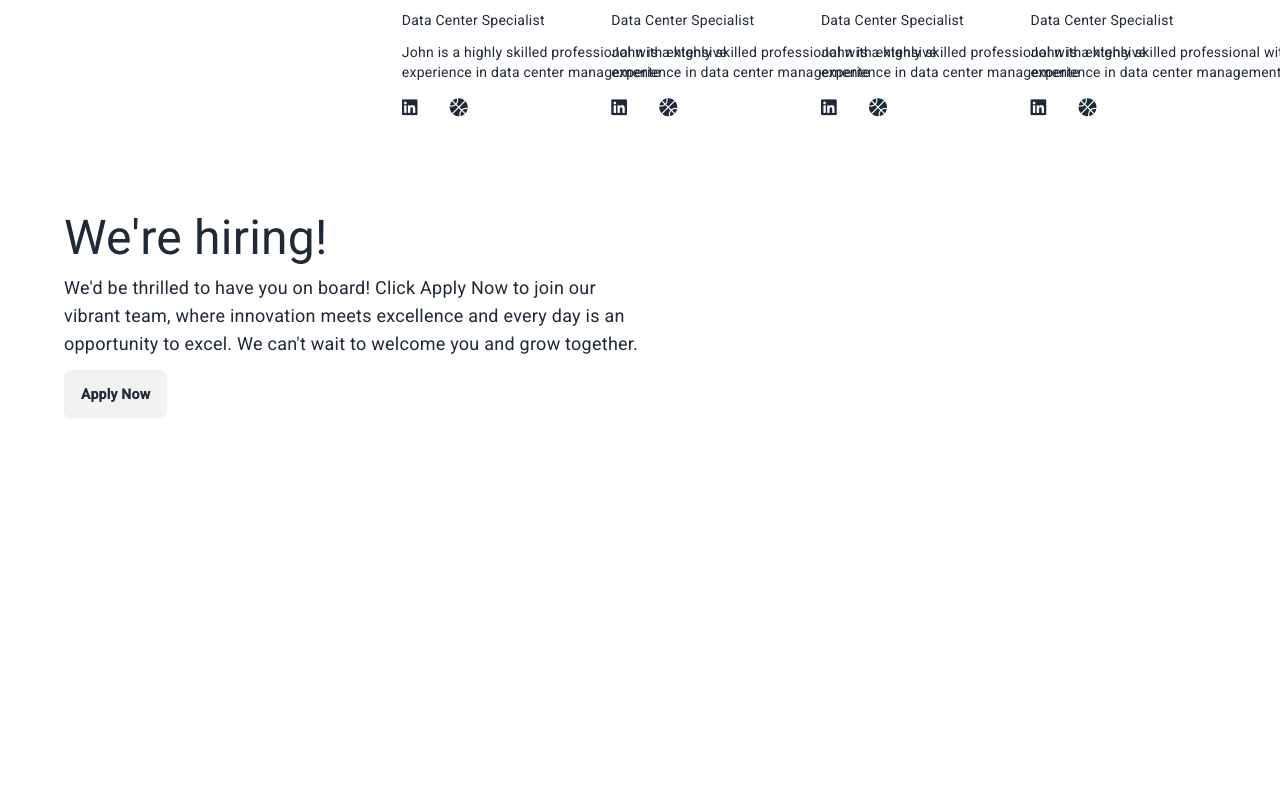
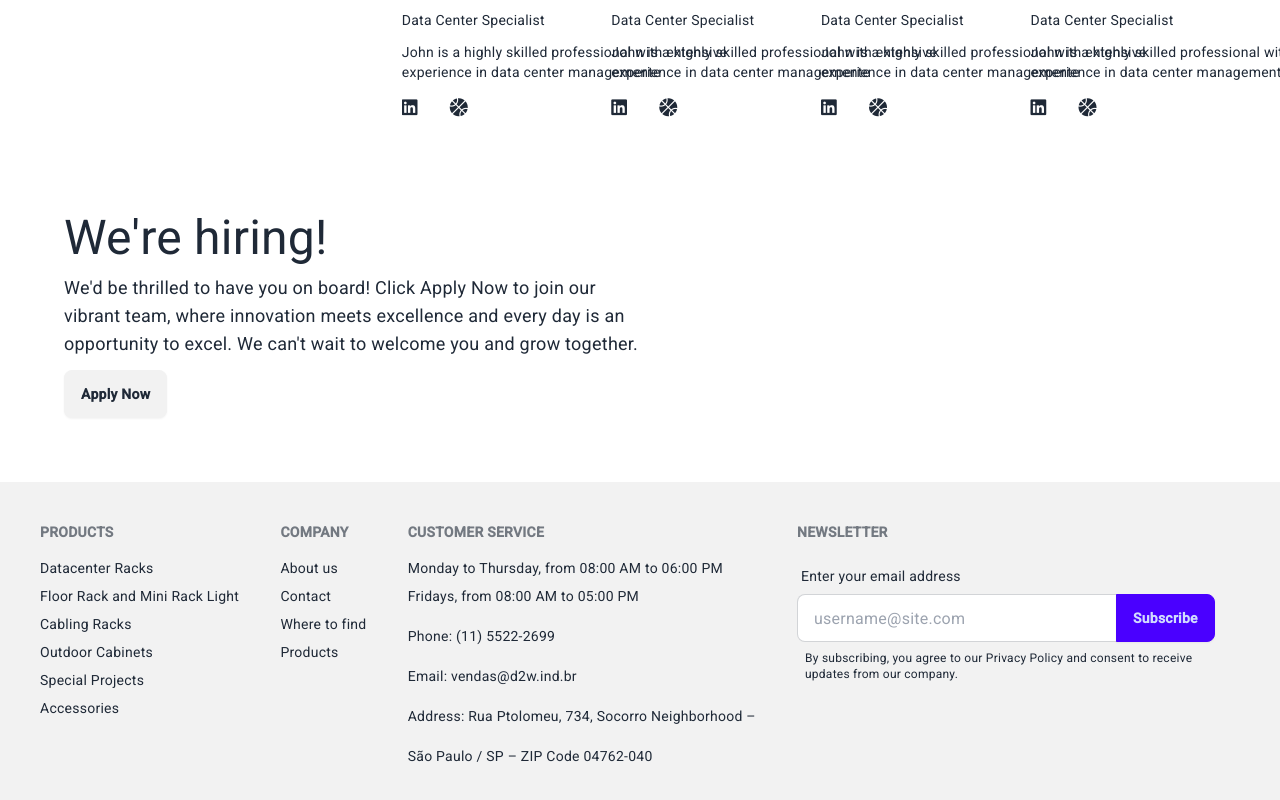
Before and after one commit to MatheusMartinho/d2w, an Angular app: page / in a window 1280 px wide. Shown: the part 6638-7438 px from the top of the page. Before the commit the page ends 7120 px from the top, so only its background shows below. Built offline with nearby package versions, Linux system fonts and the light colour scheme.

Commit message:
footer done

```diff
--- a/src/app/app.component.html
+++ b/src/app/app.component.html
@@ -8,3 +8,4 @@
 <app-faq></app-faq>
 <app-team></app-team>
 <app-hiring></app-hiring>
+<app-footer></app-footer>
--- a/src/app/app.module.ts
+++ b/src/app/app.module.ts
@@ -17,6 +17,7 @@ import { CustomersayComponent } from './customersay/customersay.component';
 import { FaqComponent } from './faq/faq.component';
 import { TeamComponent } from './team/team.component';
 import { HiringComponent } from './hiring/hiring.component';
+import { FooterComponent } from './footer/footer.component';
 
 @NgModule({
   declarations: [
@@ -30,7 +31,8 @@ import { HiringComponent } from './hiring/hiring.component';
     CustomersayComponent,
     FaqComponent,
     TeamComponent,
-    HiringComponent
+    HiringComponent,
+    FooterComponent
   ],
   imports: [
     BrowserModule,
--- /dev/null
+++ b/src/app/footer/footer.component.html
@@ -0,0 +1,40 @@
+<footer class="footer p-10 bg-base-200 text-base-content">
+  <nav>
+    <header class="footer-title">Products</header>
+    <a class="link link-hover">Datacenter Racks</a>
+    <a class="link link-hover">Floor Rack and Mini Rack Light</a>
+    <a class="link link-hover">Cabling Racks</a>
+    <a class="link link-hover">Outdoor Cabinets</a>
+    <a class="link link-hover">Special Projects</a>
+    <a class="link link-hover">Accessories</a>
+  </nav>
+  <nav>
+    <header class="footer-title">Company</header>
+    <a class="link link-hover">About us</a>
+    <a class="link link-hover">Contact</a>
+    <a class="link link-hover">Where to find</a>
+    <a class="link link-hover">Products</a>
+  </nav>
+  <nav>
+    <header class="footer-title">Customer Service</header>
+    <a class="">Monday to Thursday, from 08:00 AM to 06:00 PM</a>
+    <p class="">Fridays, from 08:00 AM to 05:00 PM</p>
+    <p class="">Phone: (11) 5522-2699</p>
+    <p class="">Email: vendas@d2w.ind.br</p>
+    <p class="">Address: Rua Ptolomeu, 734, Socorro Neighborhood –</p>
+    <p class="">São Paulo / SP – ZIP Code 04762-040</p>
+  </nav>
+  <form>
+    <header class="footer-title">Newsletter</header>
+    <fieldset class="form-control w-80">
+      <label class="label">
+        <span class="label-text">Enter your email address</span>
+      </label>
+      <div class="join">
+        <input type="text" placeholder="username@site.com" class="input input-bordered join-item w-80" />
+        <button class="btn btn-primary join-item">Subscribe</button>
+      </div>
+      <p class="text-xs pl-2 pt-2">By subscribing, you agree to our Privacy Policy and consent to receive updates from our company.</p>
+    </fieldset>
+  </form>
+</footer>
```
Also changed, not shown: src/app/footer/footer.component.ts (added, +10 -0 lines), src/app/footer/footer.component.sass (added), 1 other file (tests, documents, lock files or other folders).
